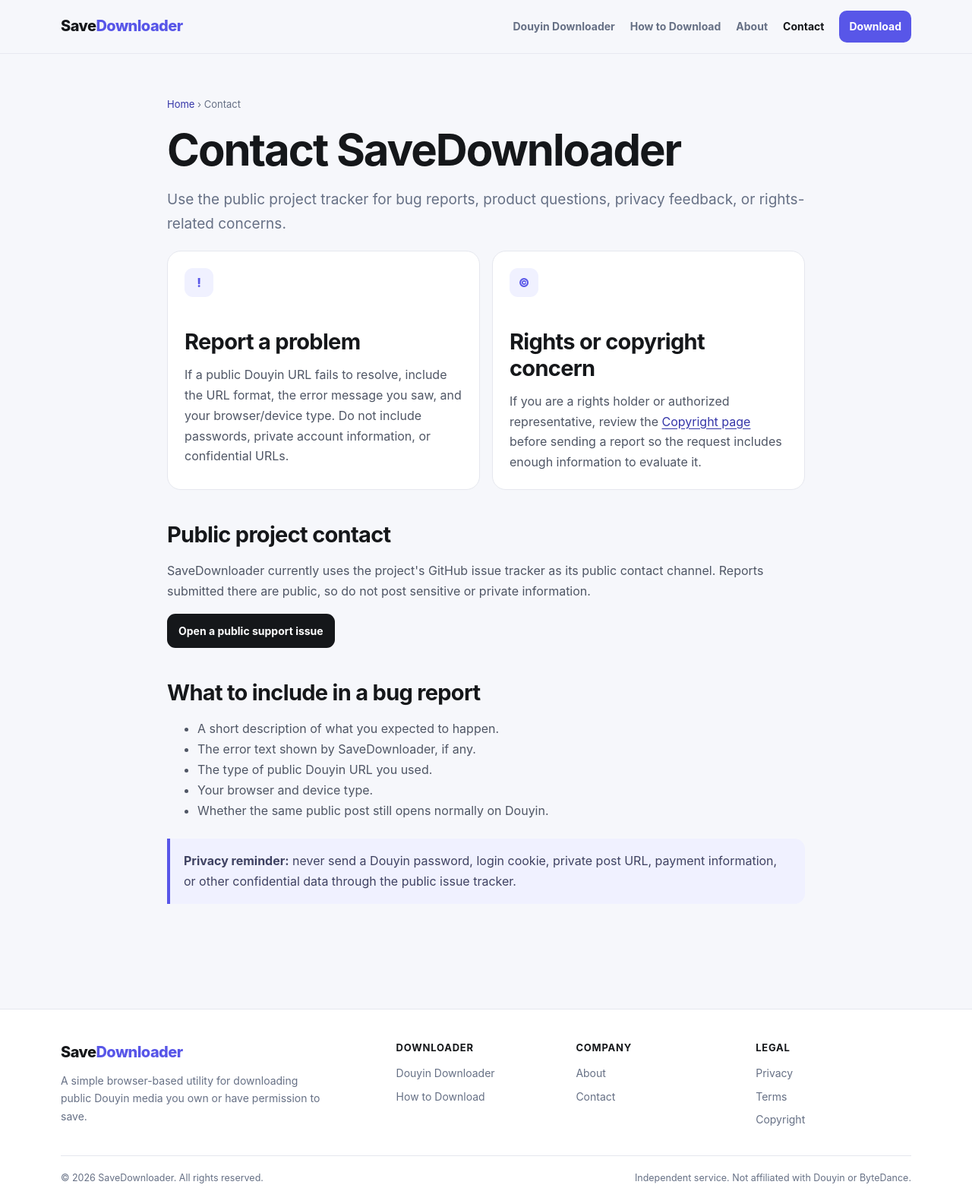
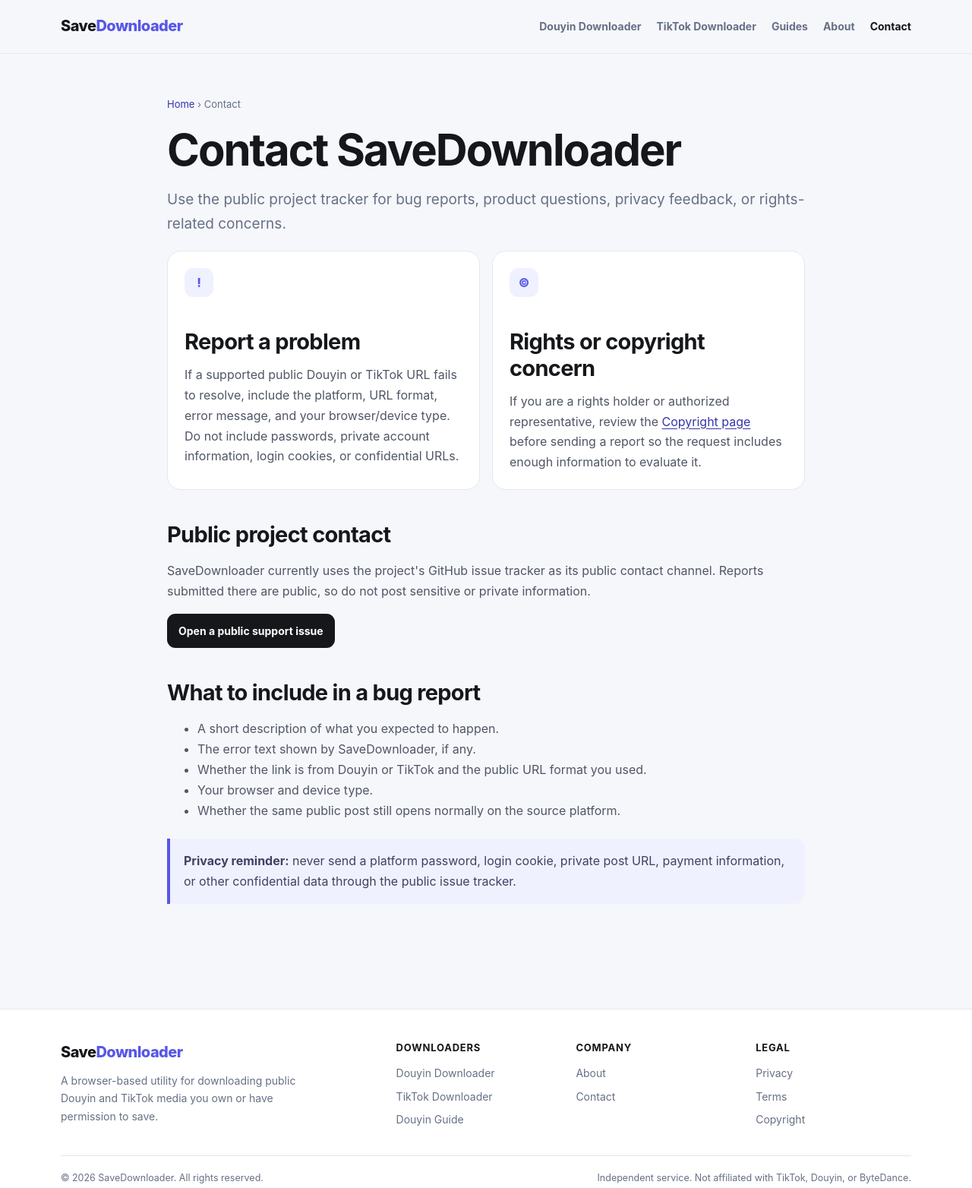
Before and after one commit to kevin4relocate/savedownloader, a website: page public/contact/index.html in a window 1280 px wide. Shown: the whole page at 76% size. Drawn offline with Linux system fonts and the light colour scheme.

Commit message:
docs: update contact guidance for both providers

```diff
--- a/public/contact/index.html
+++ b/public/contact/index.html
@@ -4,7 +4,7 @@
   <meta charset="utf-8">
   <meta name="viewport" content="width=device-width,initial-scale=1">
   <title>Contact SaveDownloader</title>
-  <meta name="description" content="Contact SaveDownloader for bug reports, product questions, privacy feedback, or rights-related concerns about the public Douyin downloader.">
+  <meta name="description" content="Contact SaveDownloader for bug reports, product questions, privacy feedback, or rights-related concerns about supported public media downloaders.">
   <meta name="robots" content="index,follow,max-snippet:-1">
   <link rel="canonical" href="https://savedownloader.com/contact/">
   <link rel="icon" href="/favicon.svg" type="image/svg+xml">
@@ -21,13 +21,13 @@
 </head>
 <body>
 <a class="skip" href="#main">Skip to content</a>
-<header class="site-header"><div class="wrap nav"><a class="brand" href="/" aria-label="SaveDownloader home">Save<span>Downloader</span></a><nav class="navlinks" aria-label="Main navigation"><a href="/douyin-downloader/">Douyin Downloader</a><a href="/how-to-download-douyin-videos/">How to Download</a><a href="/about/">About</a><a href="/contact/" aria-current="page">Contact</a><a class="nav-cta" href="/douyin-downloader/">Download</a></nav></div></header>
+<header class="site-header"><div class="wrap nav"><a class="brand" href="/" aria-label="SaveDownloader home">Save<span>Downloader</span></a><nav class="navlinks" aria-label="Main navigation"><a href="/douyin-downloader/">Douyin Downloader</a><a href="/tiktok-downloader/">TikTok Downloader</a><a href="/how-to-download-douyin-videos/">Guides</a><a href="/about/">About</a><a href="/contact/" aria-current="page">Contact</a></nav></div></header>
 <main id="main" class="content wrap"><div class="contentbox">
   <div class="breadcrumbs"><a href="/">Home</a> › Contact</div>
   <h1>Contact SaveDownloader</h1>
   <p class="lead">Use the public project tracker for bug reports, product questions, privacy feedback, or rights-related concerns.</p>
   <div class="grid two">
-    <section class="card"><div class="icon">!</div><h2>Report a problem</h2><p>If a public Douyin URL fails to resolve, include the URL format, the error message you saw, and your browser/device type. Do not include passwords, private account information, or confidential URLs.</p></section>
+    <section class="card"><div class="icon">!</div><h2>Report a problem</h2><p>If a supported public Douyin or TikTok URL fails to resolve, include the platform, URL format, error message, and your browser/device type. Do not include passwords, private account information, login cookies, or confidential URLs.</p></section>
     <section class="card"><div class="icon">©</div><h2>Rights or copyright concern</h2><p>If you are a rights holder or authorized representative, review the <a href="/copyright/">Copyright page</a> before sending a report so the request includes enough information to evaluate it.</p></section>
   </div>
   <h2>Public project contact</h2>
@@ -37,12 +37,12 @@
   <ul>
     <li>A short description of what you expected to happen.</li>
     <li>The error text shown by SaveDownloader, if any.</li>
-    <li>The type of public Douyin URL you used.</li>
+    <li>Whether the link is from Douyin or TikTok and the public URL format you used.</li>
     <li>Your browser and device type.</li>
-    <li>Whether the same public post still opens normally on Douyin.</li>
+    <li>Whether the same public post still opens normally on the source platform.</li>
   </ul>
-  <div class="callout"><strong>Privacy reminder:</strong> never send a Douyin password, login cookie, private post URL, payment information, or other confidential data through the public issue tracker.</div>
+  <div class="callout"><strong>Privacy reminder:</strong> never send a platform password, login cookie, private post URL, payment information, or other confidential data through the public issue tracker.</div>
 </div></main>
-<footer class="site-footer"><div class="wrap footer-grid"><div class="footer-brand"><a class="brand" href="/">Save<span>Downloader</span></a><p>A simple browser-based utility for downloading public Douyin media you own or have permission to save.</p></div><div class="footer-col"><strong>Downloader</strong><a href="/douyin-downloader/">Douyin Downloader</a><a href="/how-to-download-douyin-videos/">How to Download</a></div><div class="footer-col"><strong>Company</strong><a href="/about/">About</a><a href="/contact/">Contact</a></div><div class="footer-col"><strong>Legal</strong><a href="/privacy/">Privacy</a><a href="/terms/">Terms</a><a href="/copyright/">Copyright</a></div></div><div class="wrap footer-bottom"><p>© 2026 SaveDownloader. All rights reserved.</p><p>Independent service. Not affiliated with Douyin or ByteDance.</p></div></footer>
+<footer class="site-footer"><div class="wrap footer-grid"><div class="footer-brand"><a class="brand" href="/">Save<span>Downloader</span></a><p>A browser-based utility for downloading public Douyin and TikTok media you own or have permission to save.</p></div><div class="footer-col"><strong>Downloaders</strong><a href="/douyin-downloader/">Douyin Downloader</a><a href="/tiktok-downloader/">TikTok Downloader</a><a href="/how-to-download-douyin-videos/">Douyin Guide</a></div><div class="footer-col"><strong>Company</strong><a href="/about/">About</a><a href="/contact/">Contact</a></div><div class="footer-col"><strong>Legal</strong><a href="/privacy/">Privacy</a><a href="/terms/">Terms</a><a href="/copyright/">Copyright</a></div></div><div class="wrap footer-bottom"><p>© 2026 SaveDownloader. All rights reserved.</p><p>Independent service. Not affiliated with TikTok, Douyin, or ByteDance.</p></div></footer>
 </body>
 </html>
```
